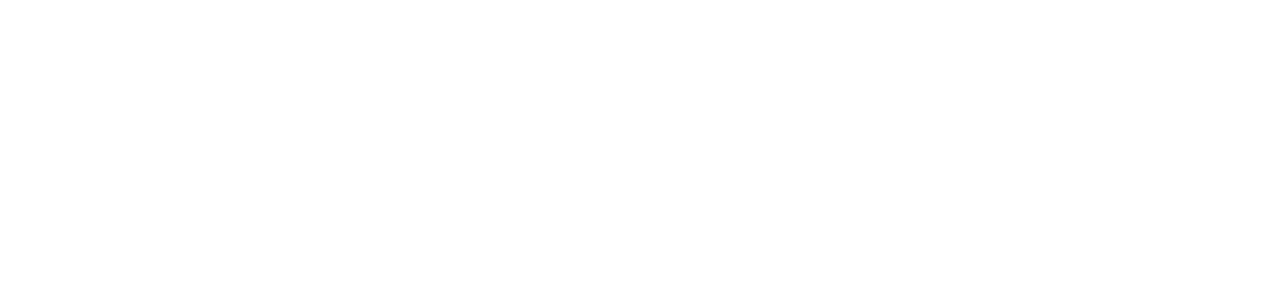
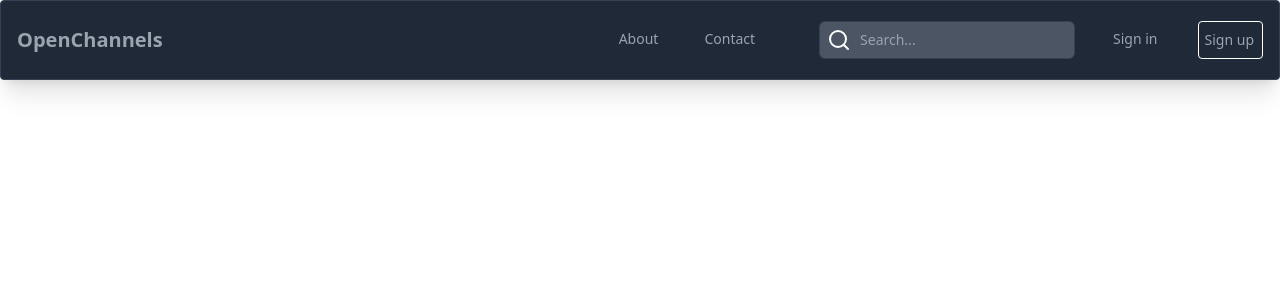
Before and after one commit to denver-edwards/OpenChannels, a Next.js app: page /blog in a window 1280 px wide. Shown: the top 300 px of the page. Built offline with nearby package versions, Linux system fonts and the light colour scheme.

Commit message:
added header

```diff
--- a/pages/blog.jsx
+++ b/pages/blog.jsx
@@ -1,3 +1,9 @@
+import Header from "@/components/Header";
+
 export default function Blog() {
-  return <></>;
+  return (
+    <>
+      <Header />
+    </>
+  );
 }
--- a/pages/contact.jsx
+++ b/pages/contact.jsx
@@ -1,3 +1,9 @@
+import Header from "@/components/Header";
+
 export default function Contact() {
-  return <></>;
+  return (
+    <>
+      <Header />
+    </>
+  );
 }
```
